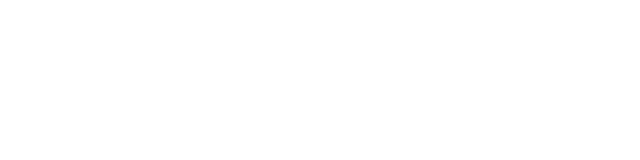
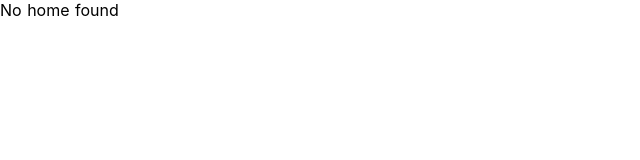
Before and after one commit to algil/nuxt-bnb, a Nuxt app: page /home/1 in a window 1280 px wide. Before the commit this address had no page. Shown: the top 160 px of the page, without its empty margins (0-640 px from the left). Built offline with nearby package versions, Linux system fonts and the light colour scheme.

Commit message:
Add the first route for home detail page

```diff
--- /dev/null
+++ b/pages/home/_id.vue
@@ -0,0 +1,24 @@
+<template>
+  <div>
+    <template v-if="home">
+      <h1>{{ home.title }}</h1>
+    </template>
+    <p v-else>No home found</p>
+  </div>
+</template>
+
+<script>
+import homes from '@/data/homes'
+
+export default {
+  data() {
+    return {
+      home: {},
+    }
+  },
+
+  created() {
+    this.home = homes.find((home) => home.objectID === this.$route.params.id)
+  },
+}
+</script>
```
